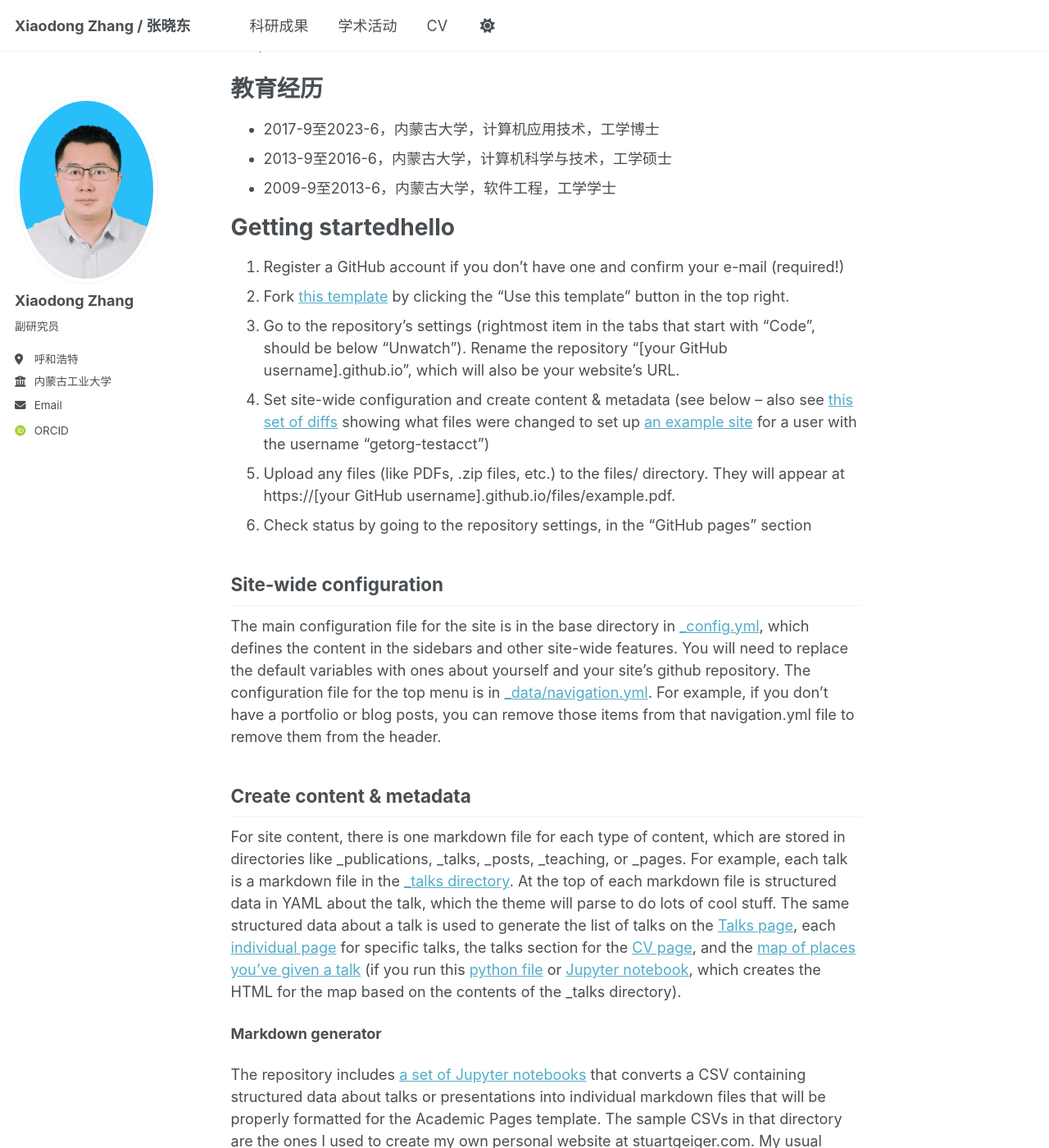
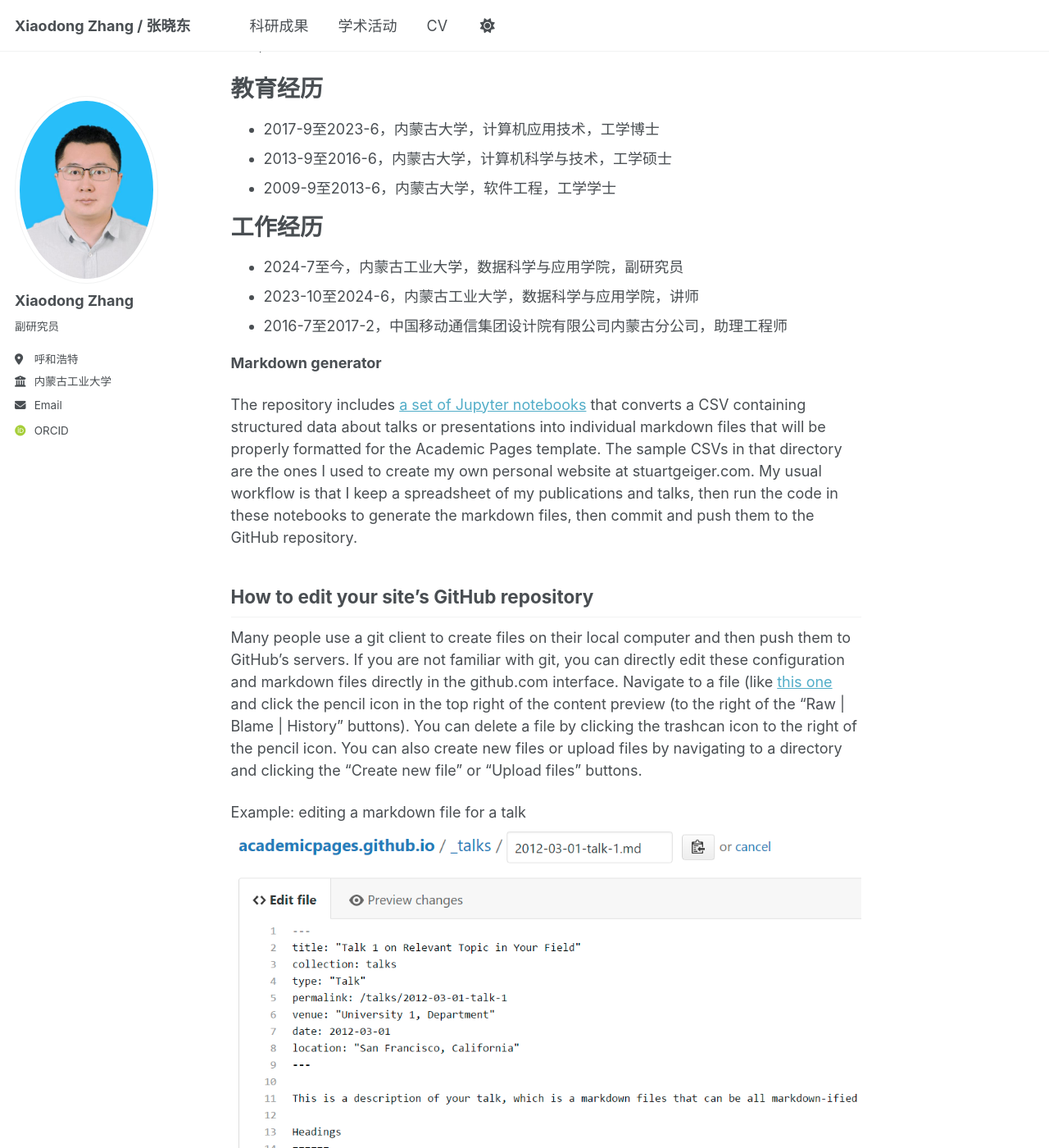
Before and after one commit to zhangxiaodong-imut/zhangxiaodong-imut.github.io, a Jekyll site: the page built from _pages/about.md, in a window 1280 px wide and 1400 px high, scrolled down 344 px. Shown: the whole window at 82% size. Built offline with Jekyll 4.4.1, drawn with Linux system fonts in a browser that asks for light colours; some web fonts are replaced; some of the changed text lies outside the part shown.

Commit message:
Update about.md

```diff
--- a/_pages/about.md
+++ b/_pages/about.md
@@ -15,22 +15,11 @@ This is the front page of a website that is powered by the [Academic Pages templ
 * 2013-9至2016-6，内蒙古大学，计算机科学与技术，工学硕士
 * 2009-9至2013-6，内蒙古大学，软件工程，工学学士
 
-Getting startedhello
+工作经历
 ======
-1. Register a GitHub account if you don't have one and confirm your e-mail (required!)
-1. Fork [this template](https://github.com/academicpages/academicpages.github.io) by clicking the "Use this template" button in the top right.
-1. Go to the repository's settings (rightmost item in the tabs that start with "Code", should be below "Unwatch"). Rename the repository "[your GitHub username].github.io", which will also be your website's URL.
-1. Set site-wide configuration and create content & metadata (see below -- also see [this set of diffs](http://archive.is/3TPas) showing what files were changed to set up [an example site](https://getorg-testacct.github.io) for a user with the username "getorg-testacct")
-1. Upload any files (like PDFs, .zip files, etc.) to the files/ directory. They will appear at https://[your GitHub username].github.io/files/example.pdf.
-1. Check status by going to the repository settings, in the "GitHub pages" section
-
-Site-wide configuration
-------
-The main configuration file for the site is in the base directory in [_config.yml](https://github.com/academicpages/academicpages.github.io/blob/master/_config.yml), which defines the content in the sidebars and other site-wide features. You will need to replace the default variables with ones about yourself and your site's github repository. The configuration file for the top menu is in [_data/navigation.yml](https://github.com/academicpages/academicpages.github.io/blob/master/_data/navigation.yml). For example, if you don't have a portfolio or blog posts, you can remove those items from that navigation.yml file to remove them from the header.
-
-Create content & metadata
-------
-For site content, there is one markdown file for each type of content, which are stored in directories like _publications, _talks, _posts, _teaching, or _pages. For example, each talk is a markdown file in the [_talks directory](https://github.com/academicpages/academicpages.github.io/tree/master/_talks). At the top of each markdown file is structured data in YAML about the talk, which the theme will parse to do lots of cool stuff. The same structured data about a talk is used to generate the list of talks on the [Talks page](https://academicpages.github.io/talks), each [individual page](https://academicpages.github.io/talks/2012-03-01-talk-1) for specific talks, the talks section for the [CV page](https://academicpages.github.io/cv), and the [map of places you've given a talk](https://academicpages.github.io/talkmap.html) (if you run this [python file](https://github.com/academicpages/academicpages.github.io/blob/master/talkmap.py) or [Jupyter notebook](https://github.com/academicpages/academicpages.github.io/blob/master/talkmap.ipynb), which creates the HTML for the map based on the contents of the _talks directory).
+* 2024-7至今，内蒙古工业大学，数据科学与应用学院，副研究员
+* 2023-10至2024-6，内蒙古工业大学，数据科学与应用学院，讲师
+* 2016-7至2017-2，中国移动通信集团设计院有限公司内蒙古分公司，助理工程师
 
 **Markdown generator**
 
@@ -43,7 +32,3 @@ Many people use a git client to create files on their local computer and then pu
 
 Example: editing a markdown file for a talk
 ![Editing a markdown file for a talk](/images/editing-talk.png)
-
-For more info
-------
-More info about configuring Academic Pages can be found in [the guide](https://academicpages.github.io/markdown/), the [growing wiki](https://github.com/academicpages/academicpages.github.io/wiki), and you can always [ask a question on GitHub](https://github.com/academicpages/academicpages.github.io/discussions). The [guides for the Minimal Mistakes theme](https://mmistakes.github.io/minimal-mistakes/docs/configuration/) (which this theme was forked from) might also be helpful.
```
